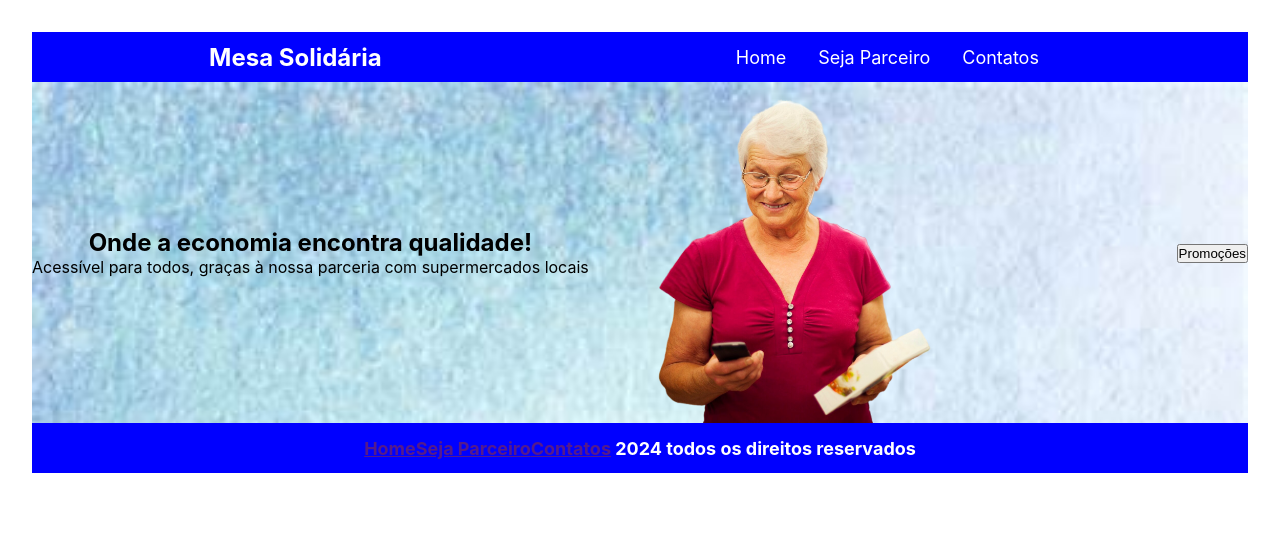
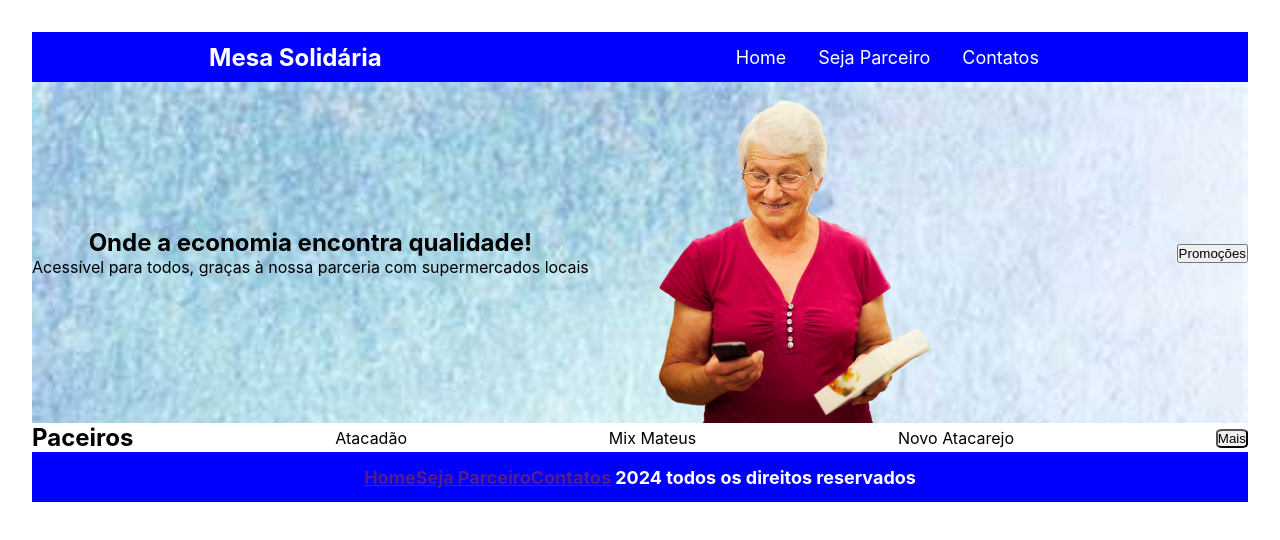
Before and after one commit to Gn4d0/Projeto_Start, a React (Vite) app in the folder Projeto_Start/: page / in a window 1280 px wide. Shown: the top 540 px of the page. Built offline with nearby package versions, Linux system fonts and the light colour scheme.

Commit message:
Creat elemts for Home: section parceiros

```diff
--- a/Projeto_Start/src/pages/Home/Home.jsx
+++ b/Projeto_Start/src/pages/Home/Home.jsx
@@ -15,14 +15,30 @@ function Home() {
           <h1>Onde a economia encontra qualidade!</h1>
           <span>Acessível para todos, graças à nossa parceria com supermercados locais</span>
         </div>
+
         <img src={mulherIdosa} alt="imagem de home" className='mulherIdosa'/>
+
         <div>
-        <button calssName = 'promocao' >Promoções</button>
-
+          <button calssName = 'promocao' >Promoções</button>
         </div>
 
       </section>
+
+      <section className = 'parceiros'>
+
+          <h2>Paceiros</h2>
+          <span>Atacadão</span>
+          <span>Mix Mateus</span>
+          <span>Novo Atacarejo</span>
+
+        <div>
+          <button className  = 'mais'>Mais</button>
+        </div>
+
+      </section>
+
       <Footer />
+
     </>
   )
 }
--- a/Projeto_Start/src/pages/Home/home.css
+++ b/Projeto_Start/src/pages/Home/home.css
@@ -13,3 +13,17 @@
 .mulherIdosa{
     width: 40vw;
 }
+
+.promocao{
+    border-radius: 20%;
+}
+
+.parceiros{
+    display:flex;
+    justify-content: space-between;
+    align-items: center;
+}
+
+.mais{
+    border-radius: 20%;
+}
```
